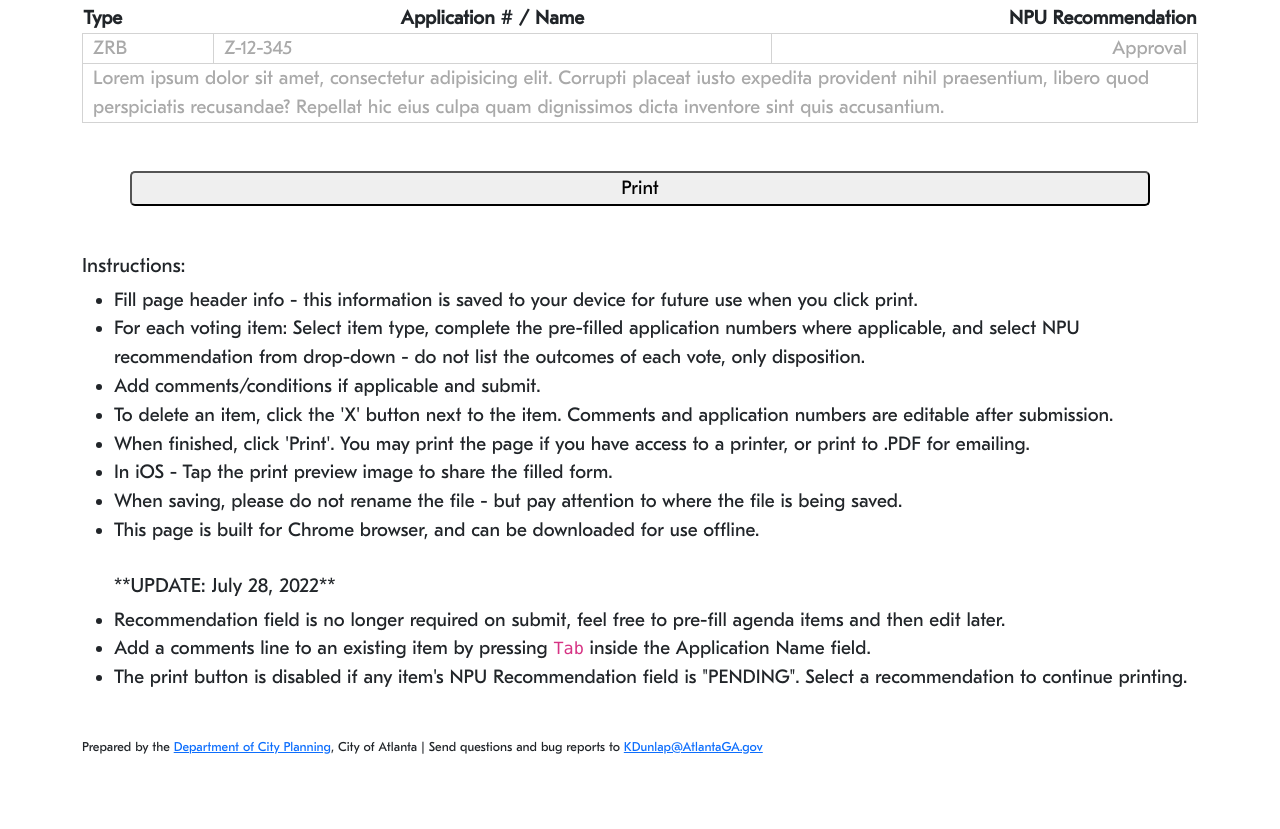
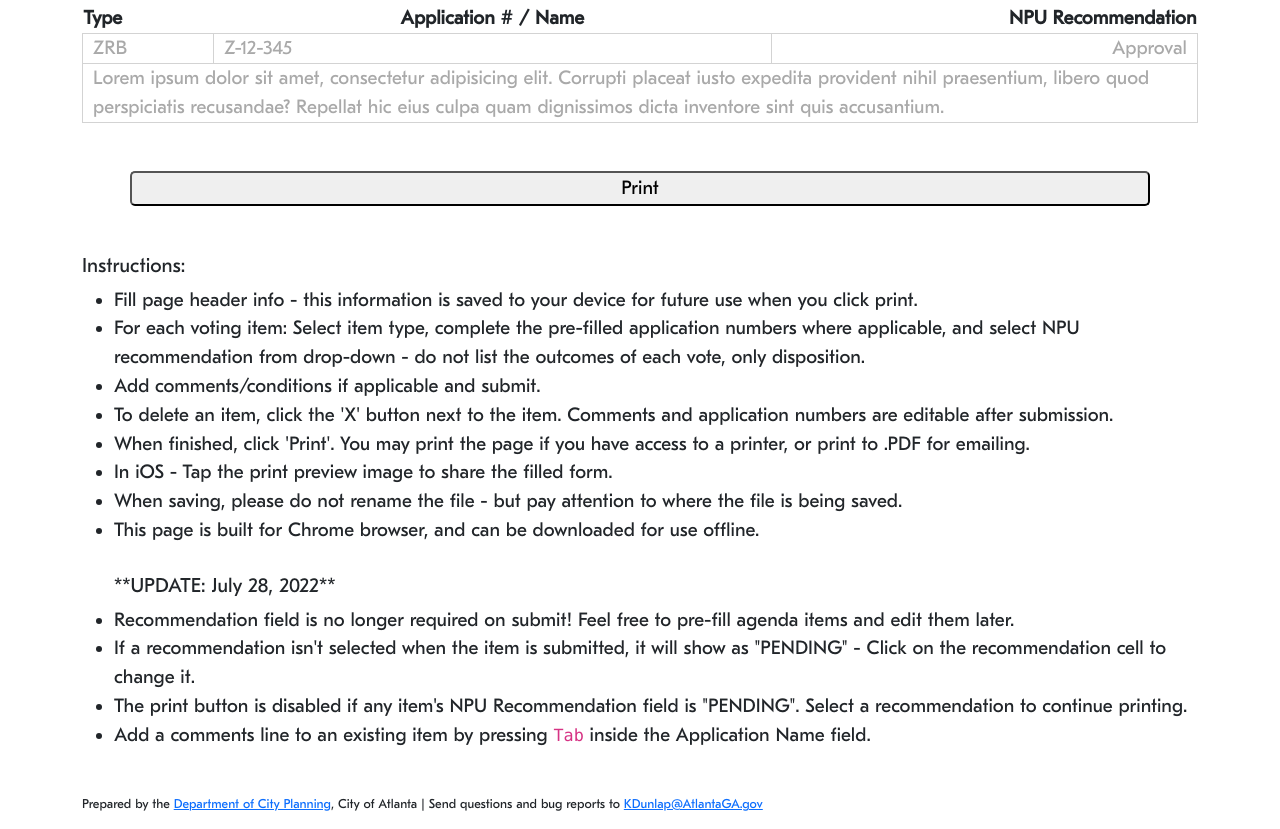
Before and after one commit to UrbaneD0ge/VotingForm, a plain HTML site: page index.html in a window 1280 px wide. Shown: the part 565-1394 px from the top of the page. Before the commit the page ends 1337 px from the top, so only its background shows below. Drawn offline with nearby package versions, Linux system fonts and the light colour scheme.

Commit message:
Change instr wording

```diff
--- a/index.html
+++ b/index.html
@@ -184,11 +184,13 @@
         <li>This page is built for Chrome browser, and can be downloaded for use offline.</li>
         <br>
         <h5>**UPDATE: July 28, 2022**</h5>
-        <li>Recommendation field is no longer required on submit, feel free to pre-fill agenda items and then edit
+        <li>Recommendation field is no longer required on submit! Feel free to pre-fill agenda items and edit them
           later.</li>
-        <li>Add a comments line to an existing item by pressing <code>Tab</code> inside the Application Name field.</li>
+        <li>If a recommendation isn't selected when the item is submitted, it will show as "PENDING" - Click on the
+          recommendation cell to change it.</li>
         <li>The print button is disabled if any item's NPU Recommendation field is "PENDING". Select a recommendation to
           continue printing.</li>
+        <li>Add a comments line to an existing item by pressing <code>Tab</code> inside the Application Name field.</li>
       </ul>
       <br>
       <p>Prepared by the <a href='https://www.atlantaga.gov/government/departments/city-planning'>Department of City
--- a/style.css
+++ b/style.css
@@ -29,7 +29,6 @@ select, input, button, textarea {
 
 .highlight {
   background-color: #ff424281;
-  border-radius: 5px;
   padding: 1rem;
 }
 
```
